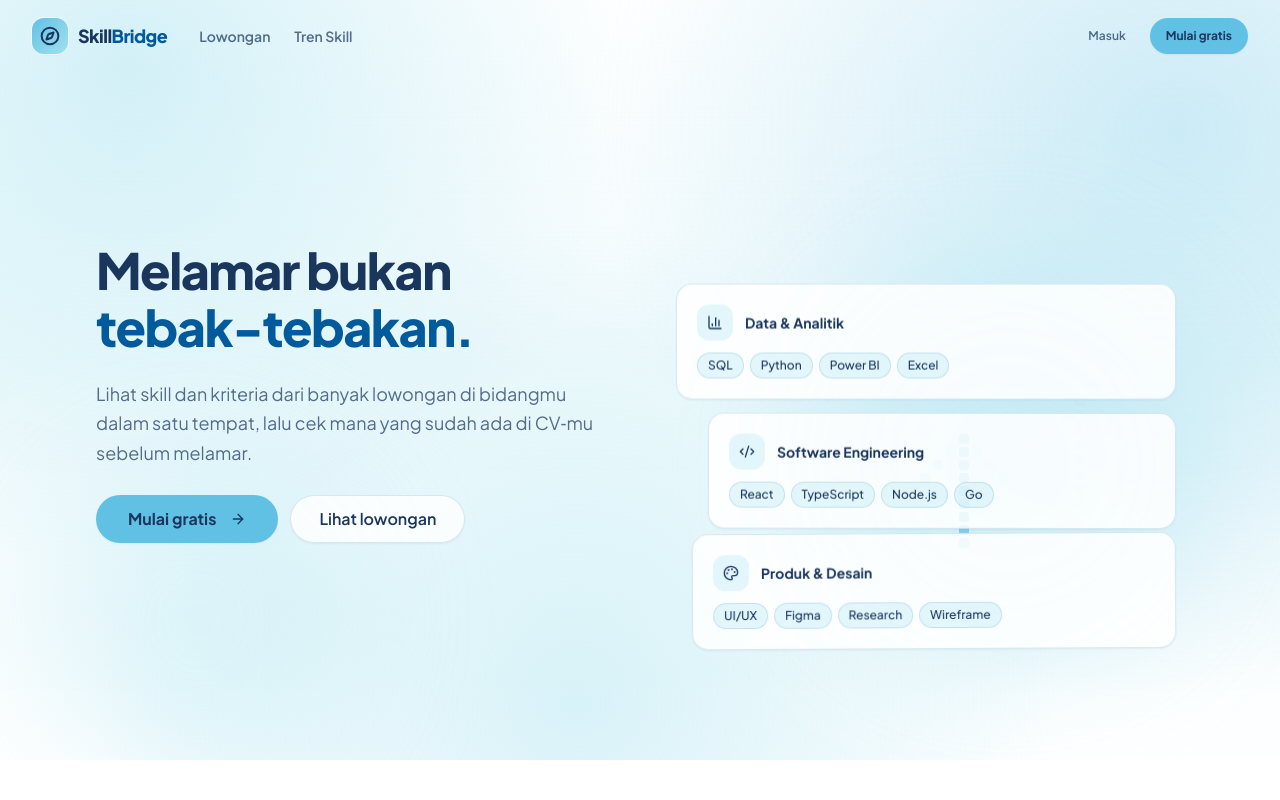
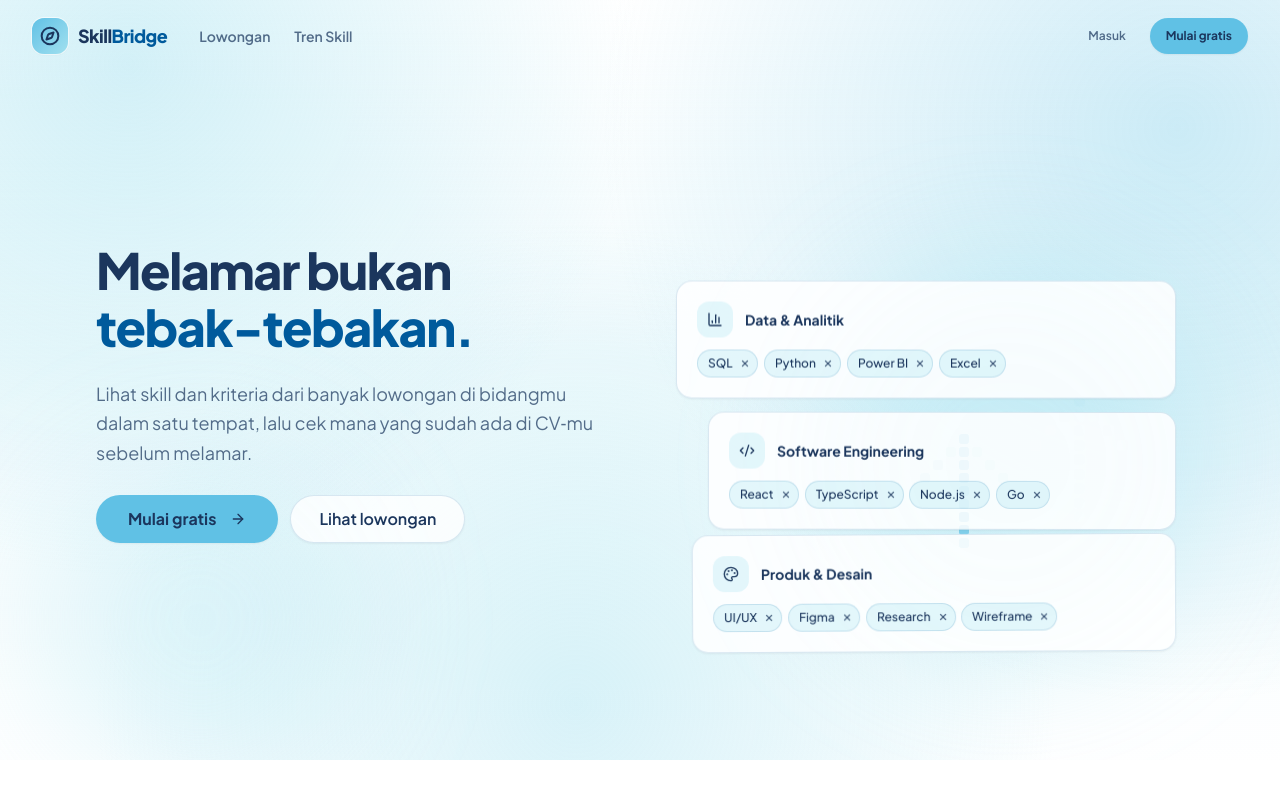
Before and after one commit to adisann/skillbridge, a Next.js app in the folder web/: page / in a window 1280 px wide. Shown: the top 800 px of the page. Built offline with nearby package versions, Linux system fonts and the light colour scheme; no server answers.

Commit message:
feat(landing): chip skill di hero bisa disilang lalu kembali otomatis

```diff
--- /dev/null
+++ b/web/src/components/landing/hero-skill-chips.tsx
@@ -0,0 +1,98 @@
+"use client";
+
+import React, { useCallback, useEffect, useRef, useState } from "react";
+import { X } from "lucide-react";
+import { cn } from "@/lib/utils";
+
+const EXIT_MS = 200;
+const RETURN_MS = 4500;
+
+interface HeroSkillChipsProps {
+  chips: readonly string[];
+}
+
+/**
+ * Chip skill di hero yang bisa disilang. Chip yang disilang keluar dengan animasi,
+ * lalu muncul kembali sendiri setelah beberapa detik (satu per satu sesuai waktu silangnya).
+ */
+export function HeroSkillChips({ chips }: HeroSkillChipsProps) {
+  // leaving: sedang animasi keluar; gone: sudah hilang menunggu kembali
+  const [leaving, setLeaving] = useState<ReadonlySet<string>>(new Set());
+  const [gone, setGone] = useState<ReadonlySet<string>>(new Set());
+  const timers = useRef<Set<ReturnType<typeof setTimeout>>>(new Set());
+
+  useEffect(() => {
+    const pending = timers.current;
+    return () => {
+      pending.forEach(clearTimeout);
+      pending.clear();
+    };
+  }, []);
+
+  const later = useCallback((fn: () => void, ms: number) => {
+    const t = setTimeout(() => {
+      timers.current.delete(t);
+      fn();
+    }, ms);
+    timers.current.add(t);
+  }, []);
+
+  const dismiss = useCallback(
+    (chip: string) => {
+      setLeaving((prev) => new Set(prev).add(chip));
+      later(() => {
+        setLeaving((prev) => {
+          const next = new Set(prev);
+          next.delete(chip);
+          return next;
+        });
+        setGone((prev) => new Set(prev).add(chip));
+        later(() => {
+          setGone((prev) => {
+            const next = new Set(prev);
+            next.delete(chip);
+            return next;
+          });
+        }, RETURN_MS);
+      }, EXIT_MS);
+    },
+    [later]
+  );
+
+  return (
+    <div className="flex flex-wrap gap-1.5 pt-0.5 min-h-[30px]">
+      {chips.map((chip) => {
+        if (gone.has(chip)) return null;
+        const isLeaving = leaving.has(chip);
+        return (
+          <span
+            key={chip}
+            style={{ transitionDuration: `${EXIT_MS}ms` }}
+            className={cn(
+              "group/chip inline-flex items-center gap-1 pl-2.5 pr-1 py-1 rounded-full text-xs font-medium",
+              "bg-sb-mist-soft text-sb-navy border border-sb-border select-none animate-pop-in",
+              "transition-[transform,opacity,background-color,border-color,box-shadow] ease-out-strong",
+              "hover:-translate-y-px hover:bg-white hover:border-sb-sky hover:shadow-[0_6px_14px_-8px_rgba(27,54,93,0.45)]",
+              isLeaving && "scale-75 opacity-0 pointer-events-none"
+            )}
+          >
+            {chip}
+            <button
+              type="button"
+              onClick={() => dismiss(chip)}
+              aria-label={`Sembunyikan ${chip}`}
+              className={cn(
+                "relative inline-flex h-4 w-4 items-center justify-center rounded-full text-sb-text-2 cursor-pointer before:absolute before:-inset-2 before:content-['']",
+                "transition-[transform,background-color,color] duration-150 ease-out-strong",
+                "hover:bg-sb-critical/15 hover:text-sb-critical hover:rotate-90 active:scale-90",
+                "focus-visible:outline-none focus-visible:ring-2 focus-visible:ring-sb-blue"
+              )}
+            >
+              <X className="h-2.5 w-2.5" strokeWidth={3} aria-hidden="true" />
+            </button>
+          </span>
+        );
+      })}
+    </div>
+  );
+}
--- a/web/src/components/landing/hero.tsx
+++ b/web/src/components/landing/hero.tsx
@@ -7,6 +7,7 @@ import { Button } from "@/components/ui/button";
 import { useParallax } from "@/lib/hooks/use-parallax";
 import { UI_COPY } from "@/lib/copy";
 import { PixelArrow } from "./pixel-arrow";
+import { HeroSkillChips } from "./hero-skill-chips";
 
 export function LandingHero() {
   const heroRef = useRef<HTMLElement>(null);
@@ -125,16 +126,7 @@ export function LandingHero() {
                     </div>
                     <p className="text-sm font-bold text-sb-navy">{UI_COPY.landing.heroFieldDataTitle}</p>
                   </div>
-                  <div className="flex flex-wrap gap-1.5 pt-0.5">
-                    {UI_COPY.landing.heroFieldDataChips.map((chip) => (
-                      <span
-                        key={chip}
-                        className="px-2.5 py-1 rounded-full text-xs font-medium bg-sb-mist-soft text-sb-navy border border-sb-border"
-                      >
-                        {chip}
-                      </span>
-                    ))}
-                  </div>
+                  <HeroSkillChips chips={UI_COPY.landing.heroFieldDataChips} />
                 </div>
               </div>
 
@@ -154,16 +146,7 @@ export function LandingHero() {
                     </div>
                     <p className="text-sm font-bold text-sb-navy">{UI_COPY.landing.heroFieldEngineeringTitle}</p>
                   </div>
-                  <div className="flex flex-wrap gap-1.5 pt-0.5">
-                    {UI_COPY.landing.heroFieldEngineeringChips.map((chip) => (
-                      <span
-                        key={chip}
-                        className="px-2.5 py-1 rounded-full text-xs font-medium bg-sb-mist-soft text-sb-navy border border-sb-border"
-                      >
-                        {chip}
-                      </span>
-                    ))}
-                  </div>
+                  <HeroSkillChips chips={UI_COPY.landing.heroFieldEngineeringChips} />
                 </div>
               </div>
 
@@ -184,16 +167,7 @@ export function LandingHero() {
                     </div>
                     <p className="text-sm font-bold text-sb-navy">{UI_COPY.landing.heroFieldDesignTitle}</p>
                   </div>
-                  <div className="flex flex-wrap gap-1.5 pt-0.5">
-                    {UI_COPY.landing.heroFieldDesignChips.map((chip) => (
-                      <span
-                        key={chip}
-                        className="px-2.5 py-1 rounded-full text-xs font-medium bg-sb-mist-soft text-sb-navy border border-sb-border"
-                      >
-                        {chip}
-                      </span>
-                    ))}
-                  </div>
+                  <HeroSkillChips chips={UI_COPY.landing.heroFieldDesignChips} />
                 </div>
               </div>
             </div>
```
